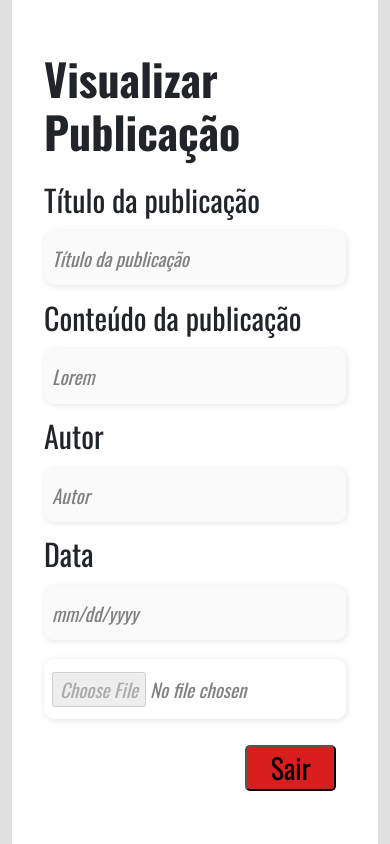
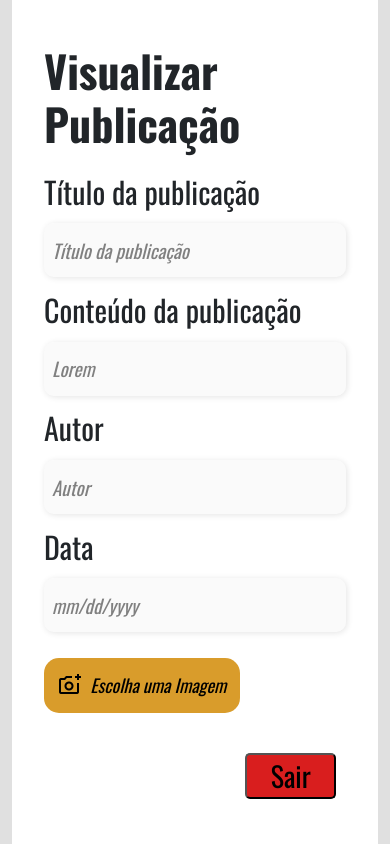
Before and after one commit to Fredericodgv/trainee-2022.2, a PHP site: page /app/views/admin/view_posts.html in a window 390 px wide. Run offline with PHP 8.4, Linux system fonts and the light colour scheme.

Commit message:
Alterações no Design

```diff
--- a/clarimDiario/app/views/admin/view_posts.html
+++ b/clarimDiario/app/views/admin/view_posts.html
@@ -9,6 +9,7 @@
         <link href="https://cdn.jsdelivr.net/npm/bootstrap@5.0.2/dist/css/bootstrap.min.css" rel="stylesheet" integrity="sha384-EVSTQN3/azprG1Anm3QDgpJLIm9Nao0Yz1ztcQTwFspd3yD65VohhpuuCOmLASjC" crossorigin="anonymous">
         <link rel="stylesheet" href="../../../public/css/admin_posts_forms.css">
         <link href="https://fonts.googleapis.com/css2?family=Oswald:wght@400;700&display=swap" rel="stylesheet">
+        <link rel="stylesheet" href="https://fonts.googleapis.com/css2?family=Material+Symbols+Outlined:opsz,wght,FILL,GRAD@20..48,100..700,0..1,-50..200" />
         <title>Admin - Visualizar Publicação</title>
     </head>
 
@@ -47,8 +48,14 @@
                         <input id="date" type="date" disabled>
                     </div>
 
-                    <div class="input-box">
-                        <input id="file" type="file" disabled>
+                    <div class="input-view">
+                        <input id="imagem" type="file" accept="image/*" disabled>
+                        <label id="label" for="file">
+                            <span class="material-symbols-outlined">
+                                add_a_photo
+                            </span> &nbsp;
+                            Escolha uma Imagem
+                        </label>
                     </div>
 
                 </div>
--- a/clarimDiario/public/css/admin_posts_forms.css
+++ b/clarimDiario/public/css/admin_posts_forms.css
@@ -12,6 +12,9 @@ body {
     justify-content: center;
     align-items: center;
     background-color: #bdbdbd75;
+
+    animation-name: opacidade;
+    animation-duration: 4s;
 }
 
 .container {
@@ -122,6 +125,41 @@ body {
     font-size: 30px;
 }
 
+#imagem{
+    display: none;
+}
+
+.input-box label {
+    color: black;
+    height: 55px;
+    width: 65%;
+    background-color: #d99c2b;
+    margin-top: 1rem;
+    margin-bottom: 1.5rem;
+    border-radius: 15px;
+    font-size: 20px;
+    display: flex;
+    justify-content: center;
+    align-items: center;
+    font-style: italic;
+    cursor: pointer;
+}
+
+.input-view label {
+        color: black;
+        height: 55px;
+        width: 65%;
+        background-color: #d99c2b;
+        margin-top: 1rem;
+        margin-bottom: 1.5rem;
+        border-radius: 15px;
+        font-size: 20px;
+        display: flex;
+        justify-content: center;
+        align-items: center;
+        font-style: italic;
+    }
+
 /* Inicio do Forms-Delete */
 
 .form-delete{
@@ -187,6 +225,11 @@ body {
 
 /* Fim do Forms-View */
 
+@keyframes opacidade {
+    0% {opacity: 0;}
+    100% {opacity: 1;}
+}
+
 @media screen and (max-width: 900px) {
 
     .form-delete{
@@ -219,6 +262,14 @@ body {
     .add-button button {
         text-decoration: none;
         font-size: 24px;
+    }
+
+    .input label {
+        font-size: 18px;
+    }
+
+    .input-view label {
+        font-size: 18px;
     }
 
 }
```
Also changed, not shown: clarimDiario/app/views/admin/add_posts.html (+8 -3 lines), clarimDiario/app/views/admin/edit_posts.html (+8 -1 lines).
